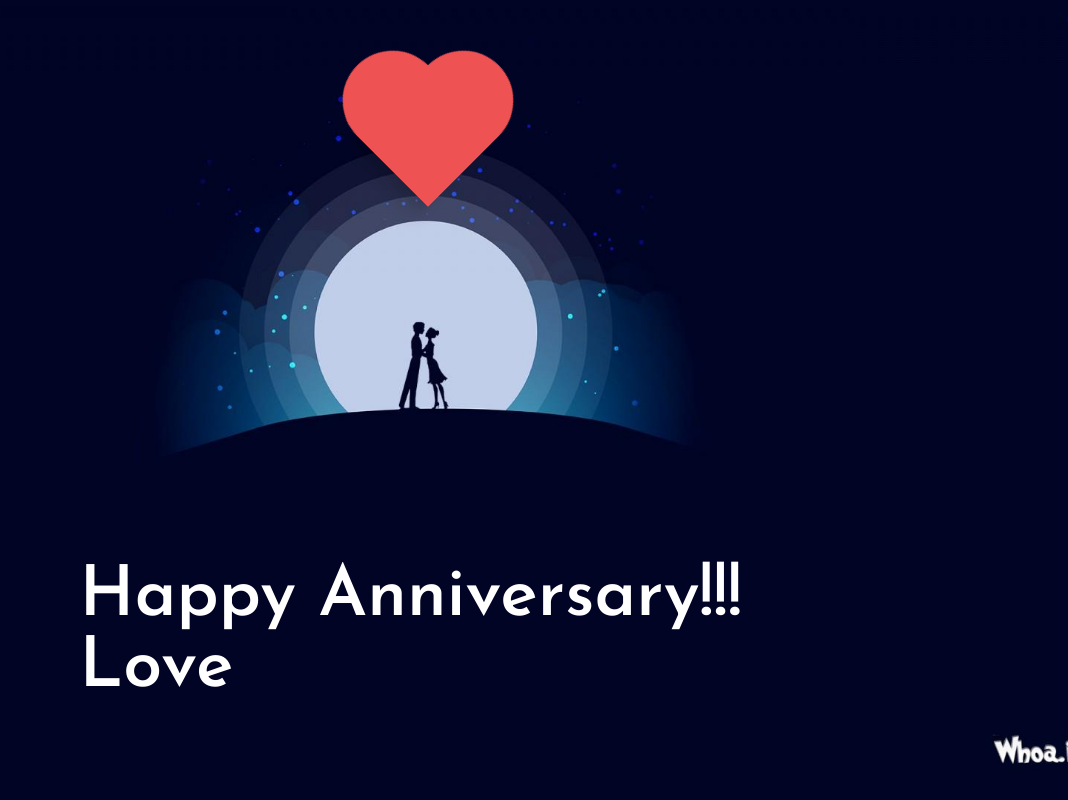
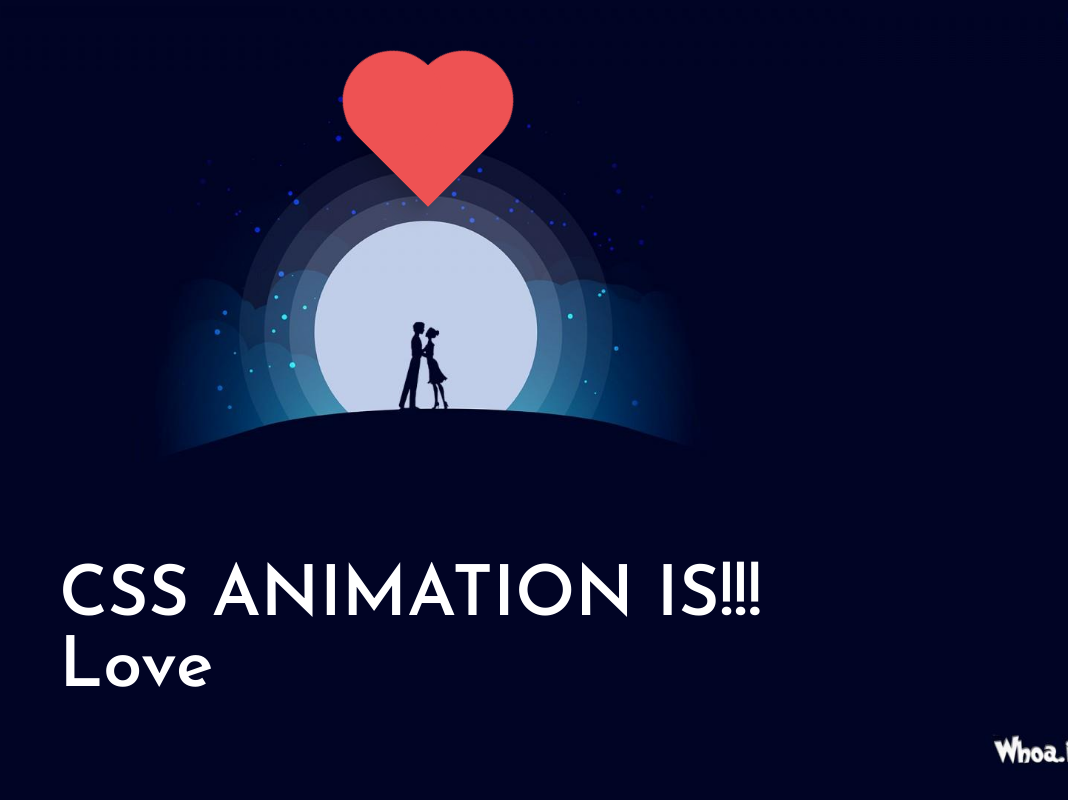
Before and after one commit to unparalleled-coder/website1, a plain HTML site: page index.html in a window 1280 px wide. Shown: the whole page, without its empty margins (212-1280 px from the left). Drawn offline with Linux system fonts and the light colour scheme.

Commit message:
Update index.html

```diff
--- a/index.html
+++ b/index.html
@@ -14,7 +14,7 @@
 
     <div class="center-div"></div>
     <div class="love"> </div>
-    <div class="love">Happy Anniversary!!!<br /> Love</div>
+    <div class="love">CSS ANIMATION IS!!!<br /> Love</div>
   </div>
 </body>
 
```
